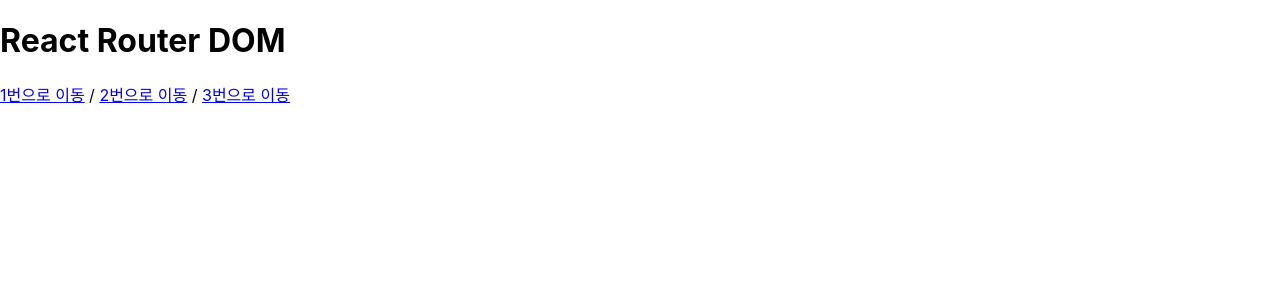
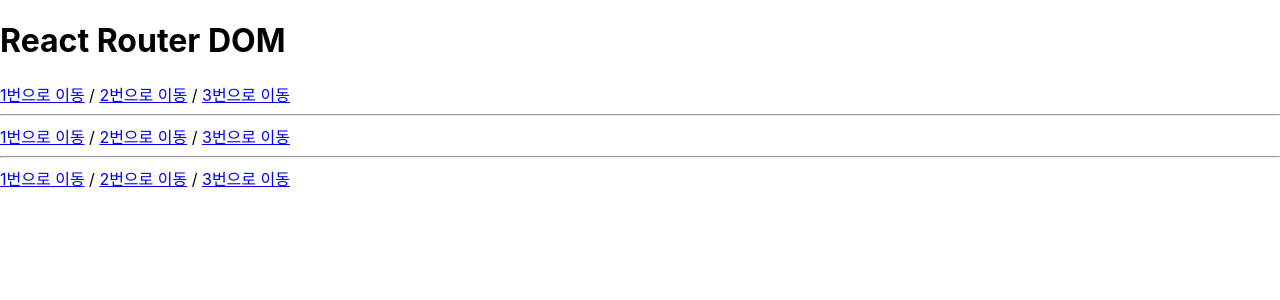
Before and after one commit to yyerrim/react-router, a React (Create React App) app: page / in a window 1280 px wide. Shown: the top 300 px of the page. Built offline with nearby package versions, Linux system fonts and the light colour scheme.

Commit message:
Link, NavLink

```diff
--- a/src/App.js
+++ b/src/App.js
@@ -1,4 +1,4 @@
-import { BrowserRouter, Route, Routes } from 'react-router-dom';
+import { BrowserRouter, Link, NavLink, Route, Routes } from 'react-router-dom';
 import './App.css';
 
 function Component1() {
@@ -19,6 +19,16 @@
         <a href='/1'>1번으로 이동</a> /&nbsp;
         <a href='/2'>2번으로 이동</a> /&nbsp;
         <a href='/3'>3번으로 이동</a>
+        {/* react는 전체 페이지 새로고침을 좋아하지 않음 */}
+        {/* single page application : 보이는 화면에서 컴포넌트만 교체 */}
+        <hr />
+        <Link to='/1'>1번으로 이동</Link> /&nbsp;
+        <Link to='/2'>2번으로 이동</Link> /&nbsp;
+        <Link to='/3'>3번으로 이동</Link>
+        <hr />
+        <NavLink to='/1'>1번으로 이동</NavLink> /&nbsp;
+        <NavLink to='/2'>2번으로 이동</NavLink> /&nbsp;
+        <NavLink to='/3'>3번으로 이동</NavLink>
         <Routes>
           <Route path='/1' element={<Component1 />} />
           <Route path='/2' element={<Component2 />} />
```
